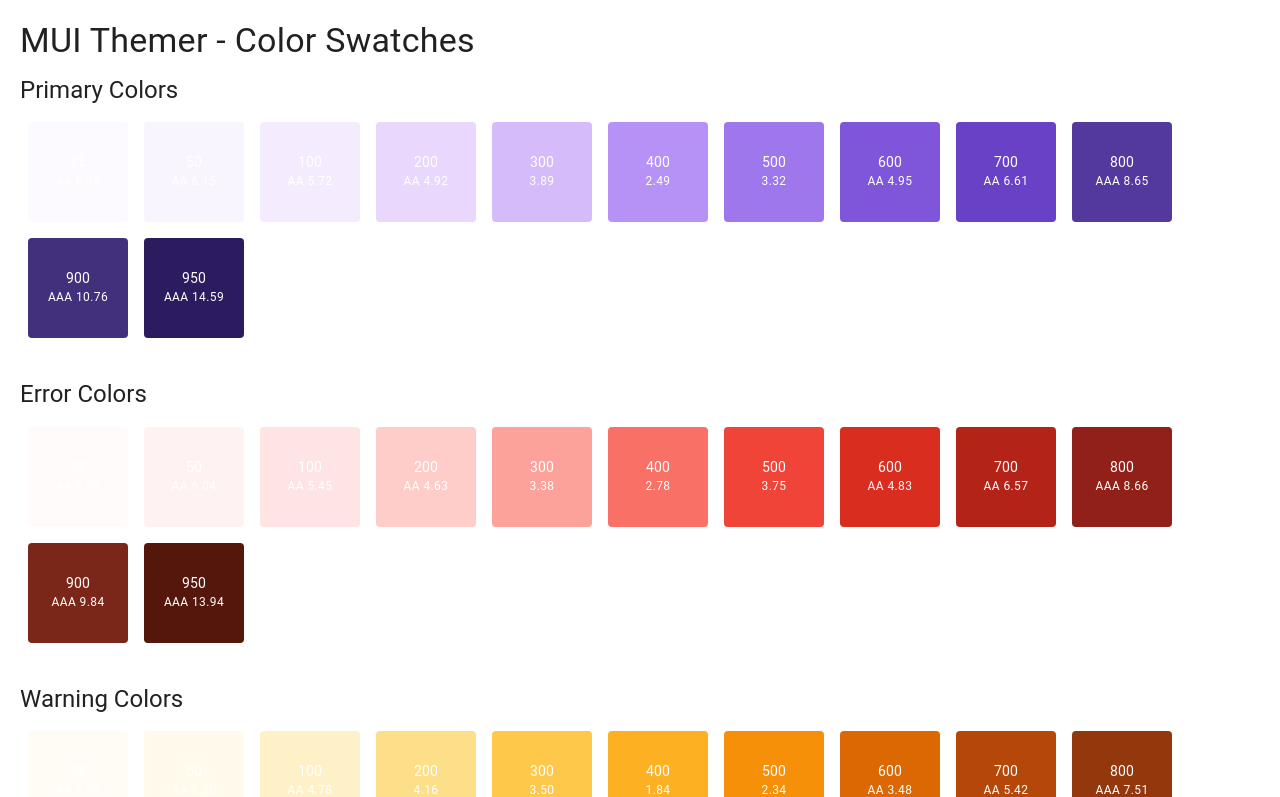
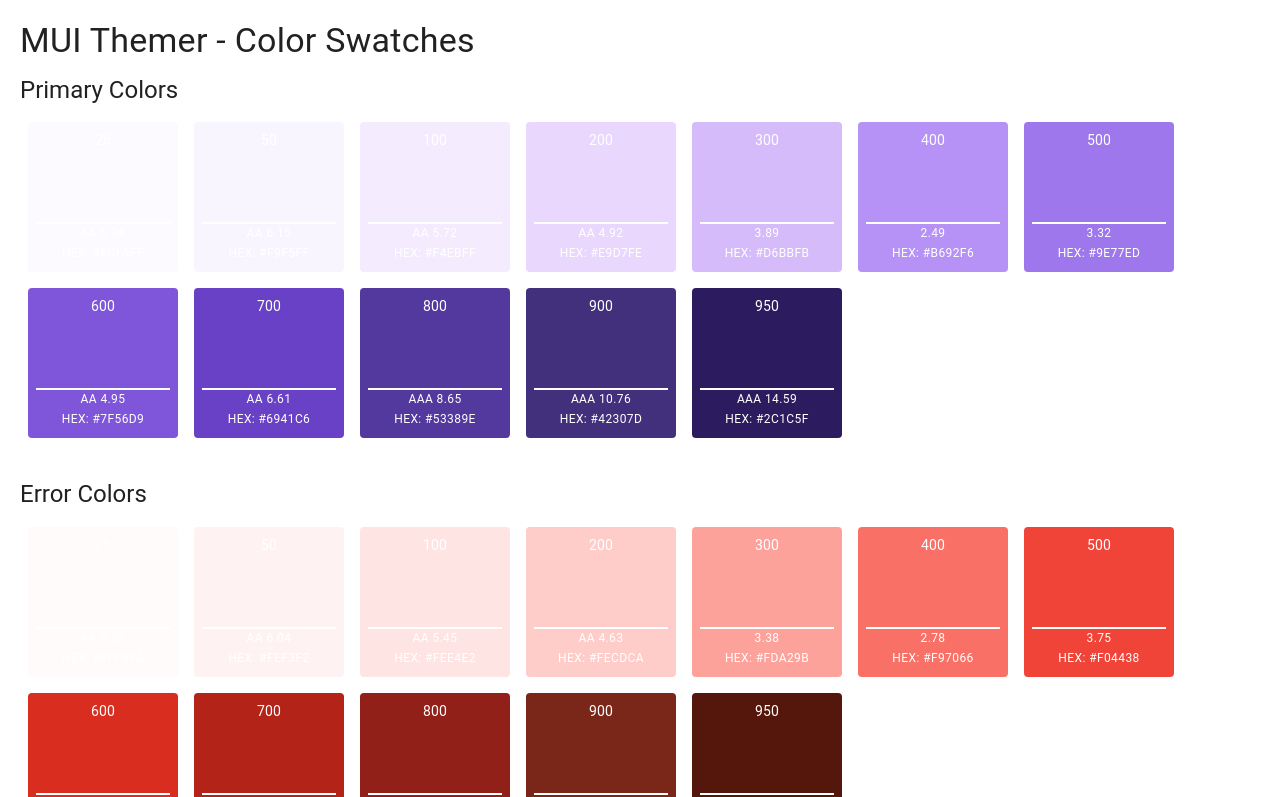
Before and after one commit to sernstberger/mui-themer, a React (Vite) app in the folder mui-themer/: page / in a window 1280 px wide. Shown: the top 797 px of the page. Built offline with nearby package versions, Linux system fonts and the light colour scheme.

Commit message:
added hex line

```diff
--- a/mui-themer/src/app/app.tsx
+++ b/mui-themer/src/app/app.tsx
@@ -88,21 +88,33 @@
   <Box
     sx={{
       backgroundColor: color,
-      width: 100,
-      height: 100,
+      width: 150,
+      height: 150,
       margin: 1,
       display: 'flex',
       flexDirection: 'column',
       alignItems: 'center',
-      justifyContent: 'center',
+      justifyContent: 'space-between',
       borderRadius: 1,
+      padding: 1,
     }}
   >
     <Typography variant="body2" color="#fff">
       {label}
     </Typography>
+    <Box
+      sx={{
+        width: '100%',
+        height: '2px',
+        backgroundColor: '#fff',
+        marginTop: 'auto',
+      }}
+    />
     <Typography variant="caption" color="#fff">
       {accessibility}
+    </Typography>
+    <Typography variant="caption" color="#fff">
+      HEX: {color}
     </Typography>
   </Box>
 );
```
